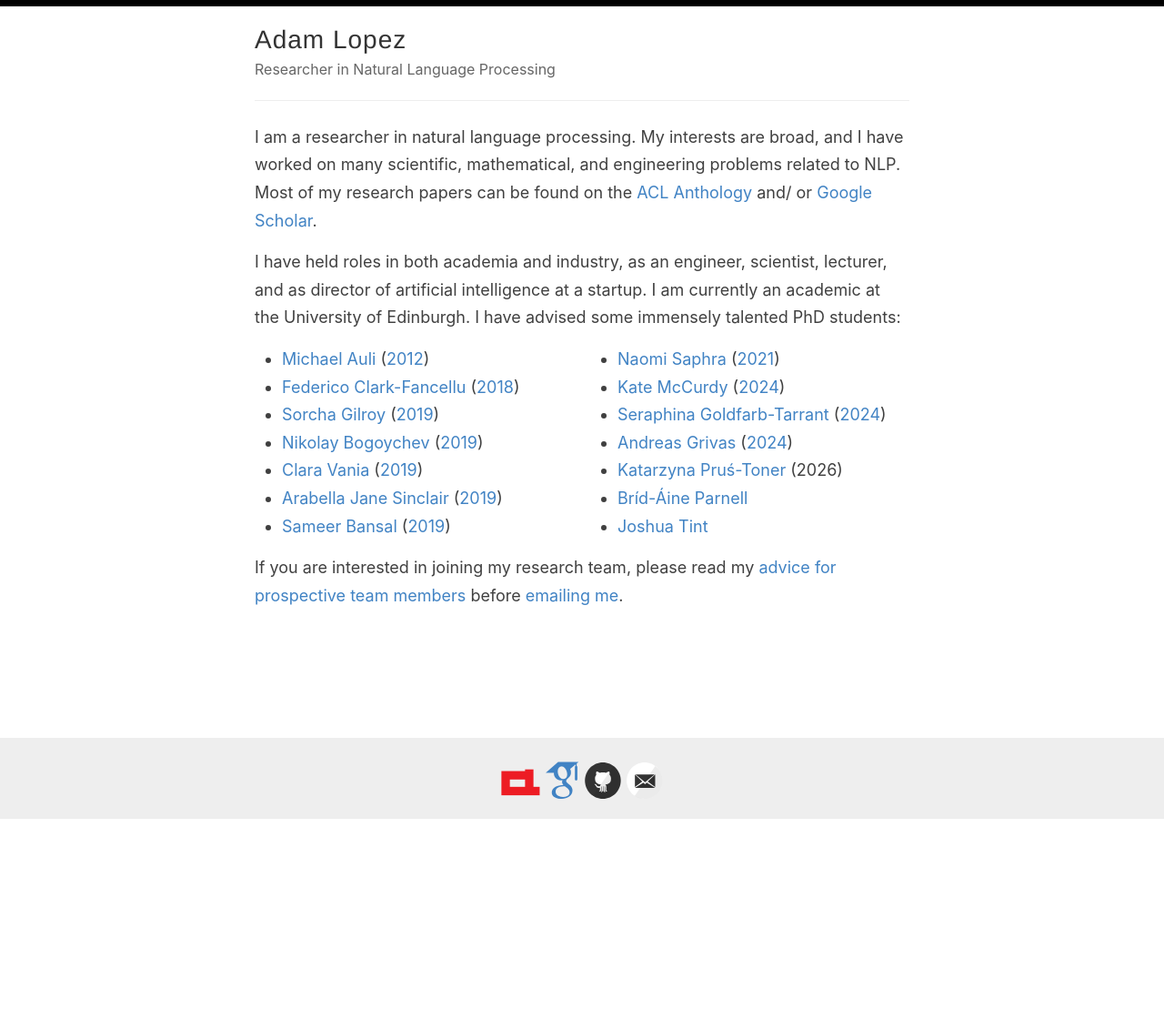
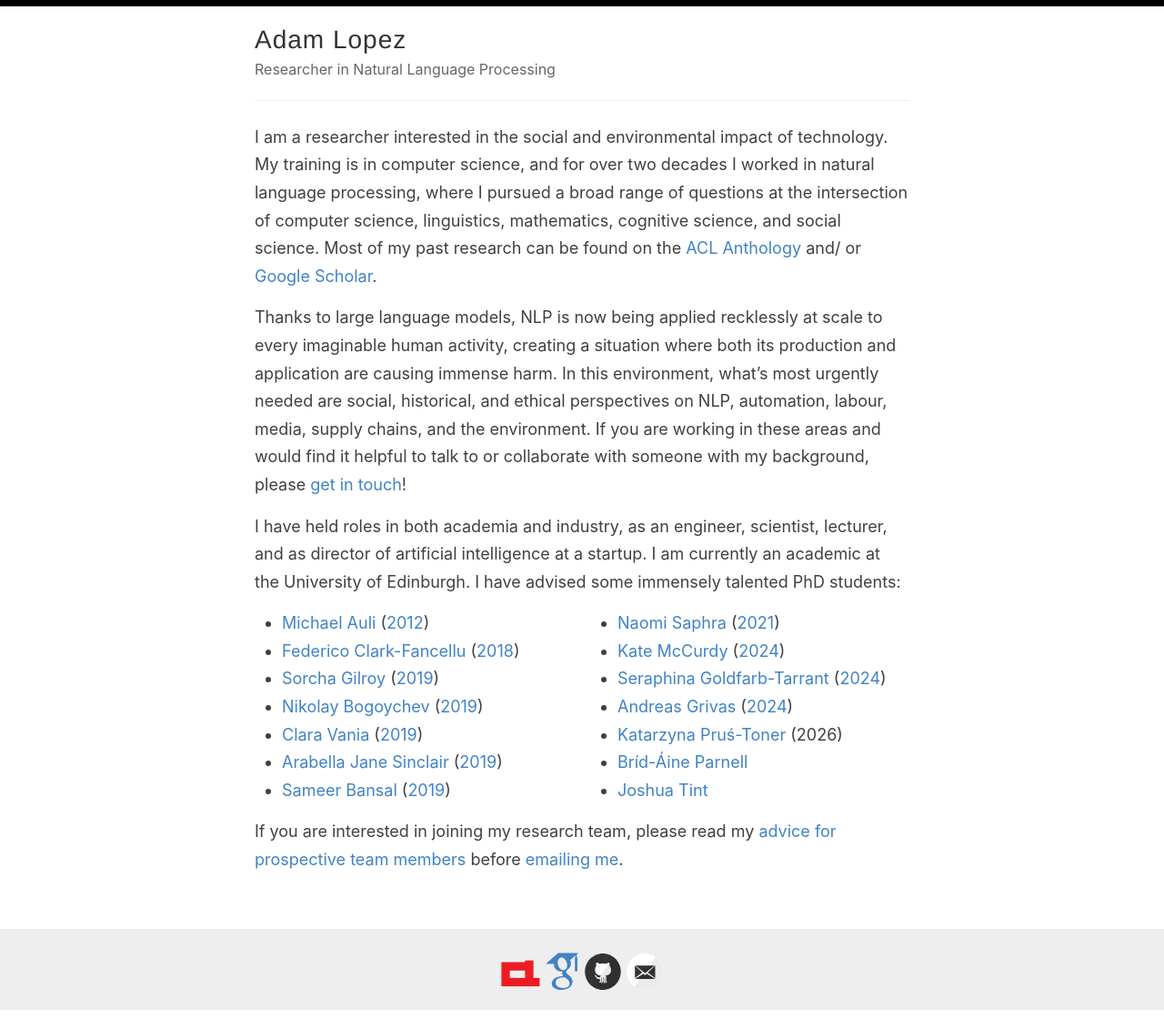
Before and after one commit to alopez/alopez.github.com, a Jekyll site: the page built from index.md, in a window 1280 px wide. Shown: the whole page at 91% size. Built offline with Jekyll 4.4.1, drawn with Linux system fonts in a browser that asks for light colours; some web fonts are replaced; the list of posts is cut into pages by our own code; before the commit the page ends 921 px from its top, so only the background shows below that.

Commit message:
Update index.md

```diff
--- a/index.md
+++ b/index.md
@@ -1,12 +1,17 @@
 ---
 layout: default
 ---
-I am a researcher in natural language processing. My interests are broad,
-and I have worked on many scientific, mathematical,
-and engineering problems related to NLP.
-Most of my research papers can be found on
+I am a researcher interested in the social and environmental impact of technology. My training is in computer science,
+and for over two decades I worked in natural language processing, where I pursued a broad range
+of questions at the intersection of computer science, linguistics, mathematics, cognitive science, and social science.
+Most of my past research can be found on
 the [ACL Anthology](https://www.aclweb.org/anthology/people/a/adam-lopez/)
 and/ or [Google Scholar](https://scholar.google.com/citations?hl=en&user=7KdAmbUAAAAJ&view_op=list_works&sortby=pubdate).
+
+Thanks to large language models, NLP is now being applied recklessly at scale to every imaginable human activity,
+creating a situation where both its production and application are causing immense harm.
+In this environment, what’s most urgently needed are social, historical, and ethical perspectives on NLP, automation, labour, media, supply chains, and the environment.
+If you are working in these areas and would find it helpful to talk to or collaborate with someone with my background, please [get in touch](/email/)!
 
 I have held roles in both academia and industry, as an engineer, scientist, lecturer, and as director of artificial intelligence at a startup.
 I am currently an academic at the University of Edinburgh.
```
